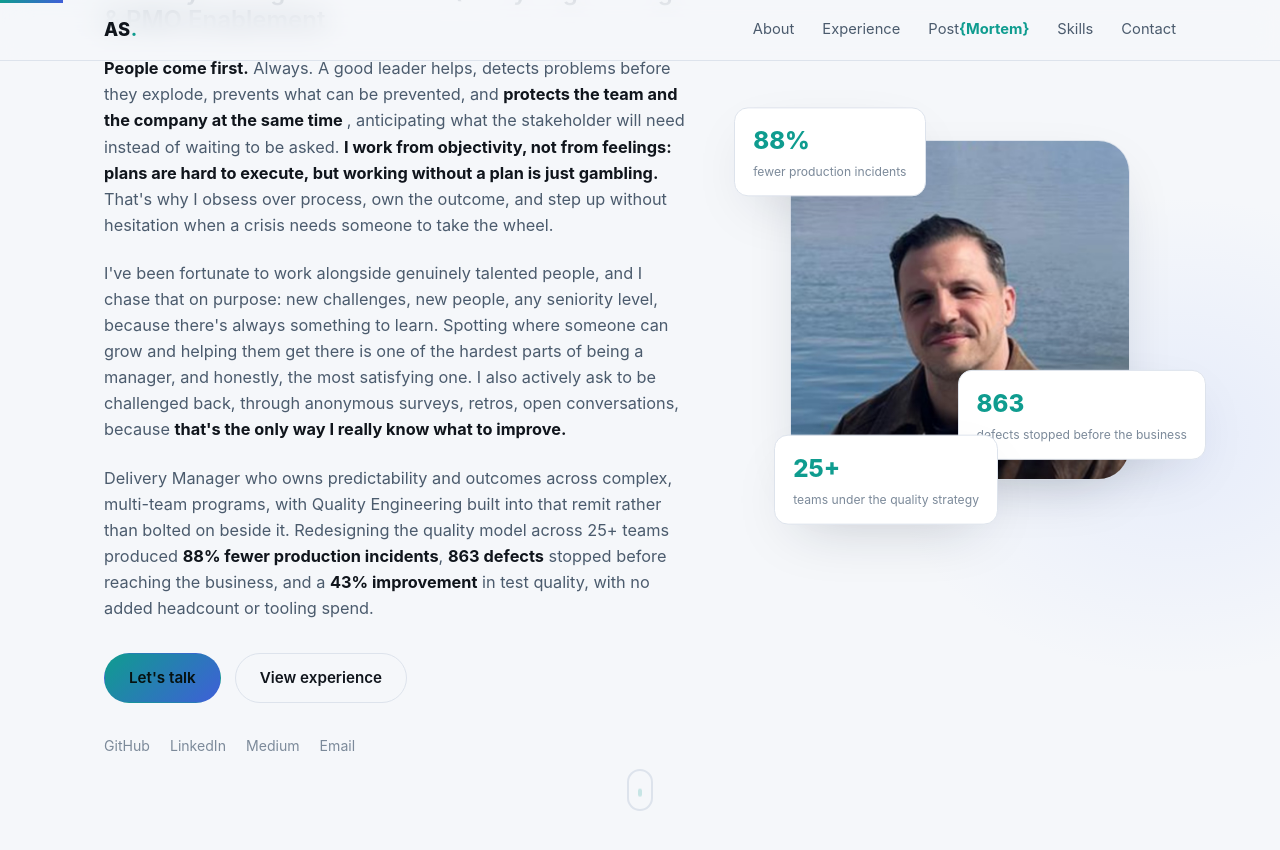
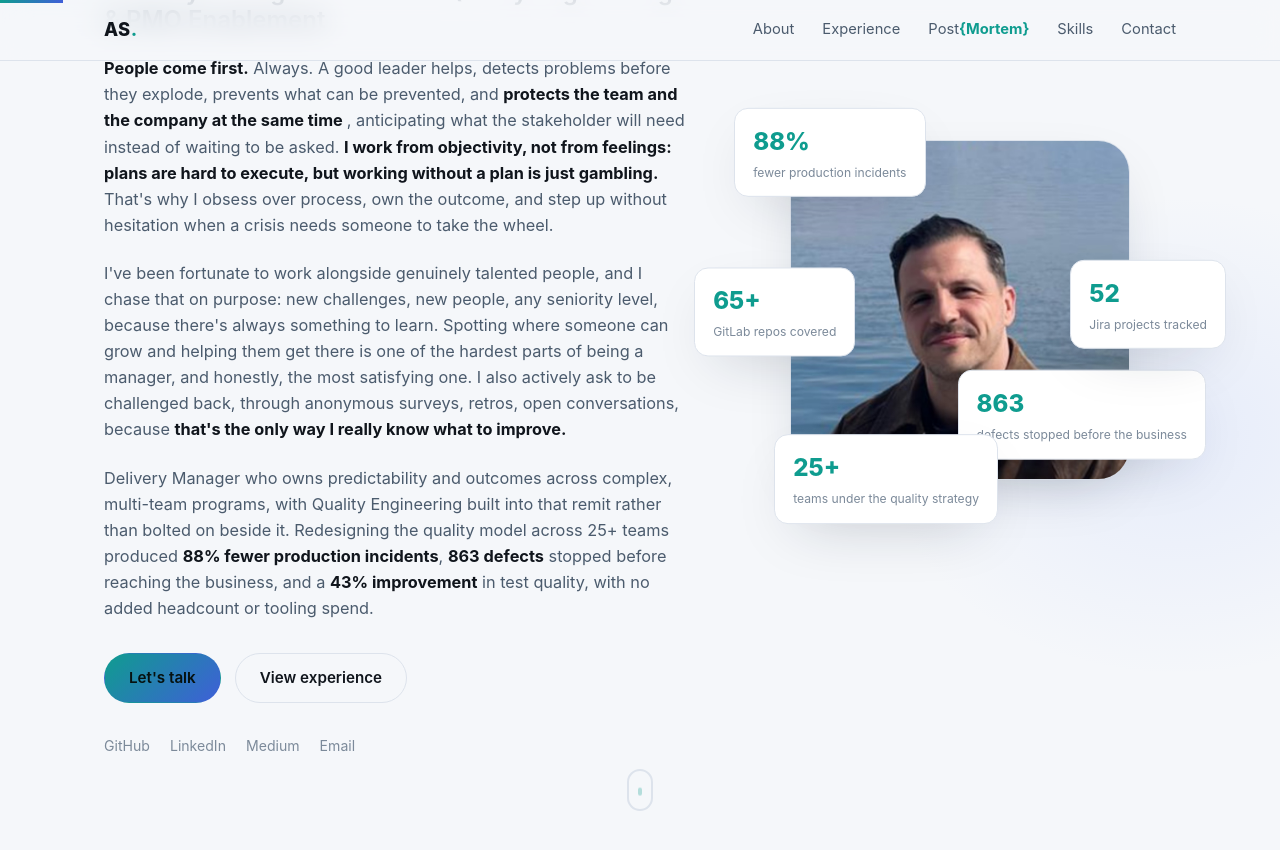
Before and after one commit to alejandrosierraariasDev/alejandrosierraariasDev, a Jekyll site: the page built from index.html, in a window 1280 px wide and 900 px high, scrolled down 280 px. Shown: the top 850 px of the window. Built offline with Jekyll 4.4.1, drawn with Linux system fonts in a browser that asks for light colours; some of the changed text lies outside the part shown.

Commit message:
Move Jira/GitLab stats to the hero photo as floating cards
Reverts the About-card mini-stats in favor of two more floating
stat cards (52 Jira projects, 65+ GitLab repos) next to the hero
photo, alongside the existing three.

```diff
--- a/css/style.css
+++ b/css/style.css
@@ -335,6 +335,8 @@ p{ margin: 0; }
 .stat-card-1{ top: -10px; left: -10px; animation-delay: 0s; }
 .stat-card-2{ bottom: 40px; right: -30px; animation-delay: 1.5s; }
 .stat-card-3{ bottom: -30px; left: 30px; animation-delay: 3s; }
+.stat-card-4{ top: 140px; right: -50px; animation-delay: 0.75s; }
+.stat-card-5{ top: 150px; left: -50px; animation-delay: 2.25s; }
 
 @keyframes float{
   0%, 100%{ transform: translateY(0); }
@@ -442,18 +444,6 @@ p{ margin: 0; }
   font-size: 0.9rem;
   color: var(--text-dim);
 }
-.mini-stats{
-  display: flex;
-  gap: 28px;
-  margin-top: 16px;
-  padding-top: 16px;
-  border-top: 1px solid var(--border);
-}
-.mini-stat{
-  display: flex;
-  flex-direction: column;
-}
-.mini-stat .stat-num{ font-size: 1.3rem; }
 
 /* ---------- Timeline ---------- */
 .timeline{
--- a/index.html
+++ b/index.html
@@ -67,6 +67,14 @@ image: /assets/img/profile.jpg
         <span class="stat-num" data-count="25" data-suffix="+">0</span>
         <span class="stat-label">teams under the quality strategy</span>
       </div>
+      <div class="stat-card stat-card-4">
+        <span class="stat-num" data-count="52">0</span>
+        <span class="stat-label">Jira projects tracked</span>
+      </div>
+      <div class="stat-card stat-card-5">
+        <span class="stat-num" data-count="65" data-suffix="+">0</span>
+        <span class="stat-label">GitLab repos covered</span>
+      </div>
     </div>
   </div>
   <a href="#about" class="scroll-cue" aria-label="Scroll to next section"><span></span></a>
@@ -100,16 +108,6 @@ image: /assets/img/profile.jpg
         <div class="highlight-card">
           <h3>Delivery &amp; PMO</h3>
           <p>Four-pillar measurement system (Impact, Efficiency, Quality, Velocity) auto-tracking DORA metrics across 52 Jira projects and 65+ GitLab repositories, with zero manual reporting effort.</p>
-          <div class="mini-stats">
-            <div class="mini-stat">
-              <span class="stat-num" data-count="52">0</span>
-              <span class="stat-label">Jira projects tracked</span>
-            </div>
-            <div class="mini-stat">
-              <span class="stat-num" data-count="65" data-suffix="+">0</span>
-              <span class="stat-label">GitLab repos covered</span>
-            </div>
-          </div>
         </div>
         <div class="highlight-card">
           <h3>AI-Native Tooling</h3>
```
